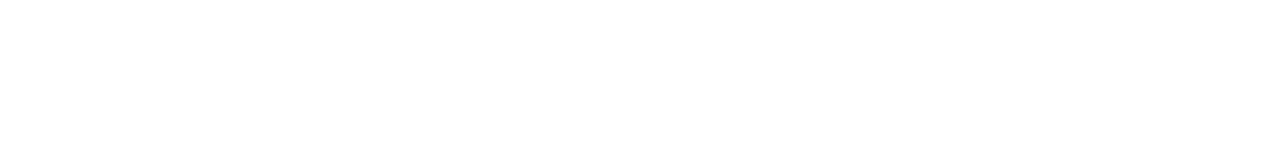
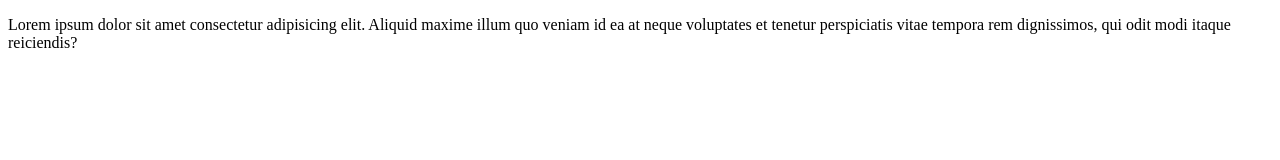
Before and after one commit to sihina3436/MYPROJECT, a plain HTML site: page index.html in a window 1280 px wide. Drawn offline with Linux system fonts and the light colour scheme.

Commit message:
add new paragraph

```diff
--- a/index.html
+++ b/index.html
@@ -6,6 +6,6 @@
     <title>Document</title>
 </head>
 <body>
-
+    <p>Lorem ipsum dolor sit amet consectetur adipisicing elit. Aliquid maxime illum quo veniam id ea at neque voluptates et tenetur perspiciatis vitae tempora rem dignissimos, qui odit modi itaque reiciendis?</p>
 </body>
 </html>
```
